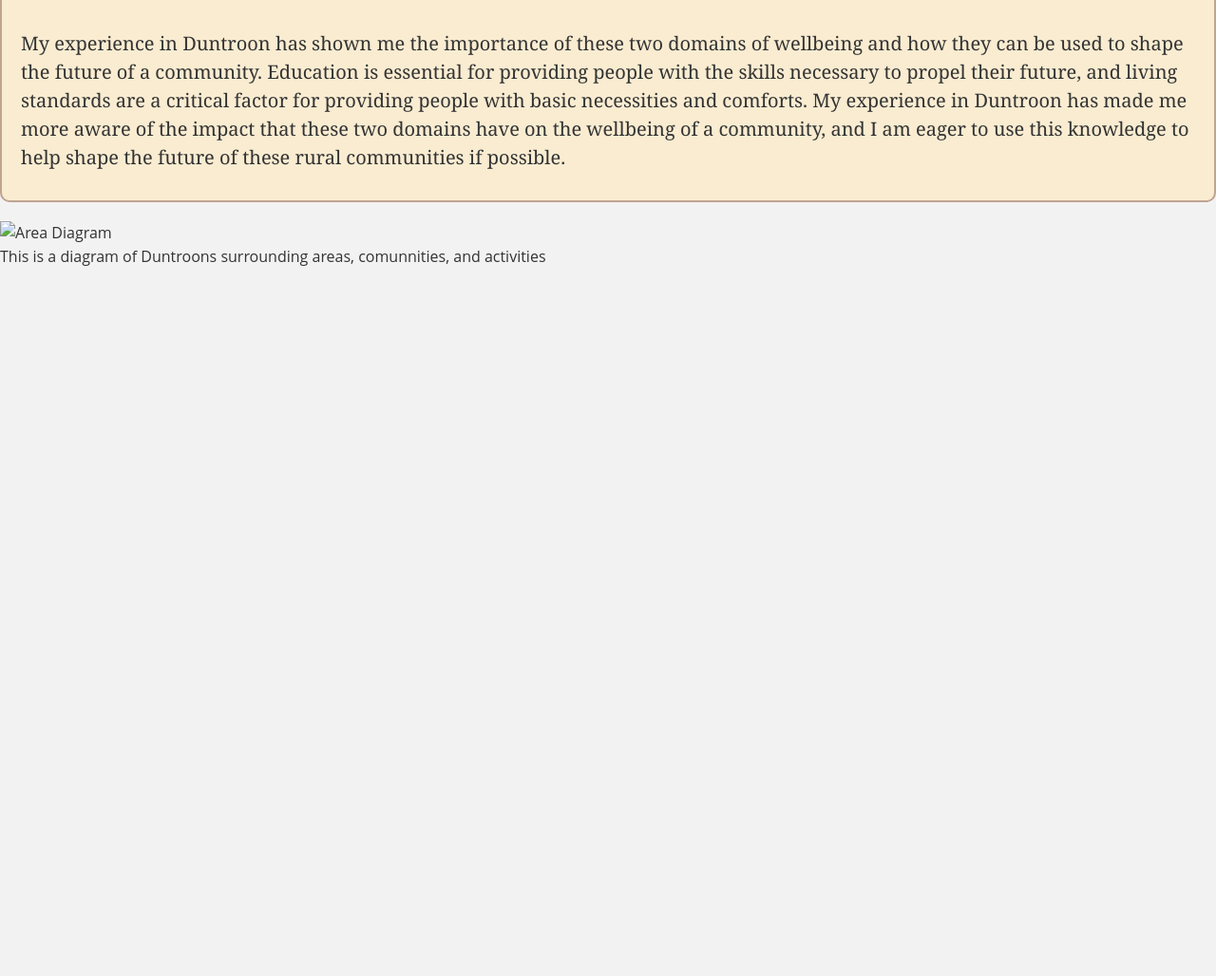
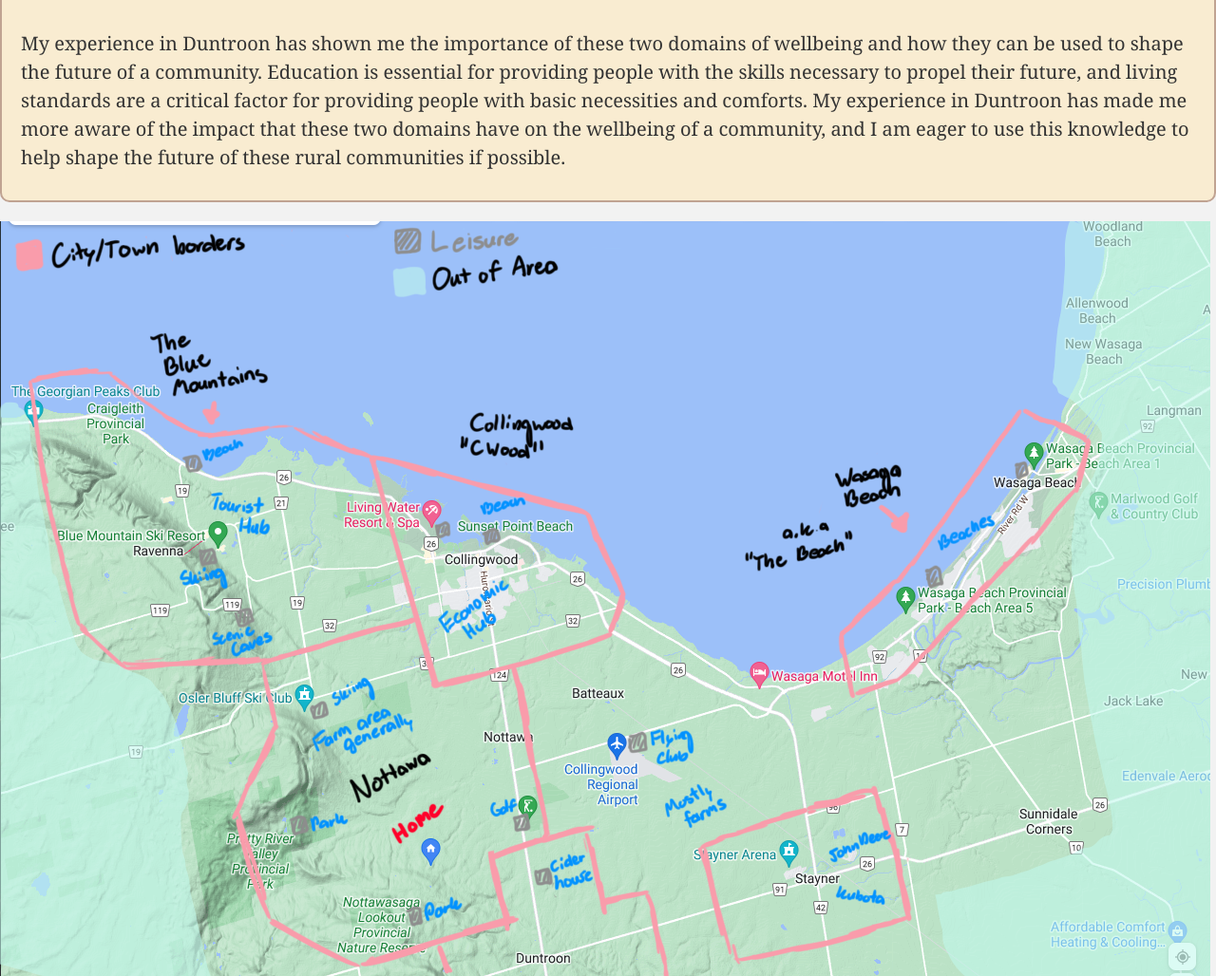
Before and after one commit to NickHMetzler/GEO507-Final-Website, a plain HTML site: page introduction.html in a window 1280 px wide. Shown: the part 733-1761 px from the top of the page at 95% size. Before the commit the page ends 1033 px from the top, so only its background shows below. Drawn offline with Linux system fonts and the light colour scheme.

Commit message:
Updating site

```diff
--- a/introduction.html
+++ b/introduction.html
@@ -38,7 +38,7 @@
     </section>
 
     <div id="image-container">
-        <img src="area-diagram.png" alt="Area Diagram" />
+        <img src="images/area-diagram.png" alt="Area Diagram" />
         <p>This is a diagram of Duntroons surrounding areas, comunnities, and activities</p>
     </div>
 </body>
```
